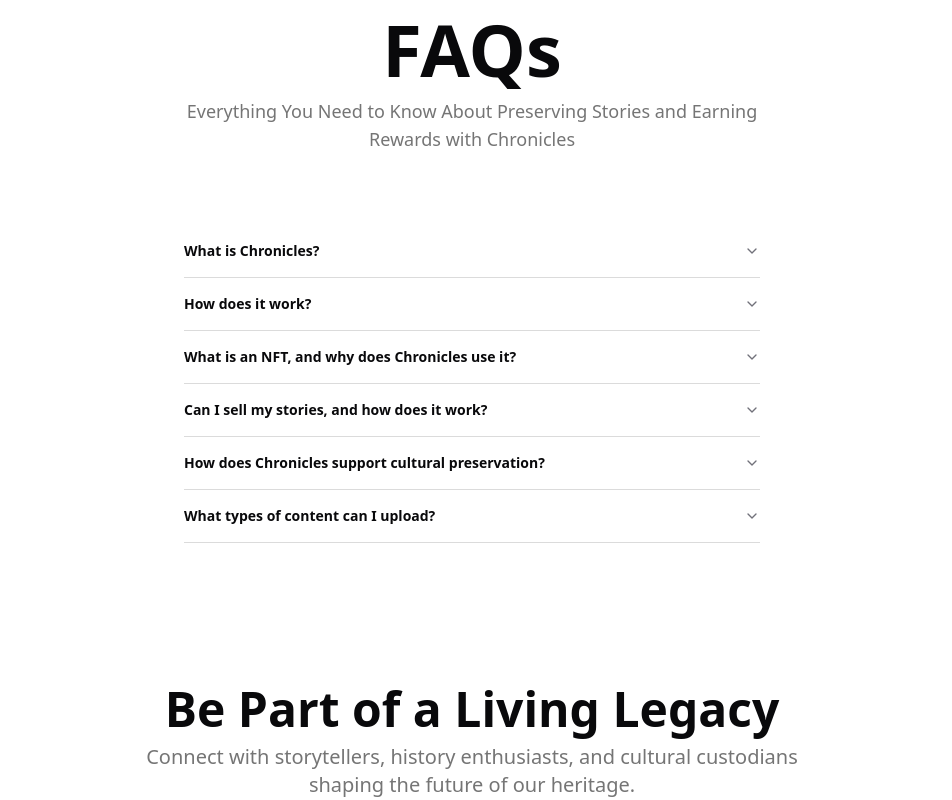
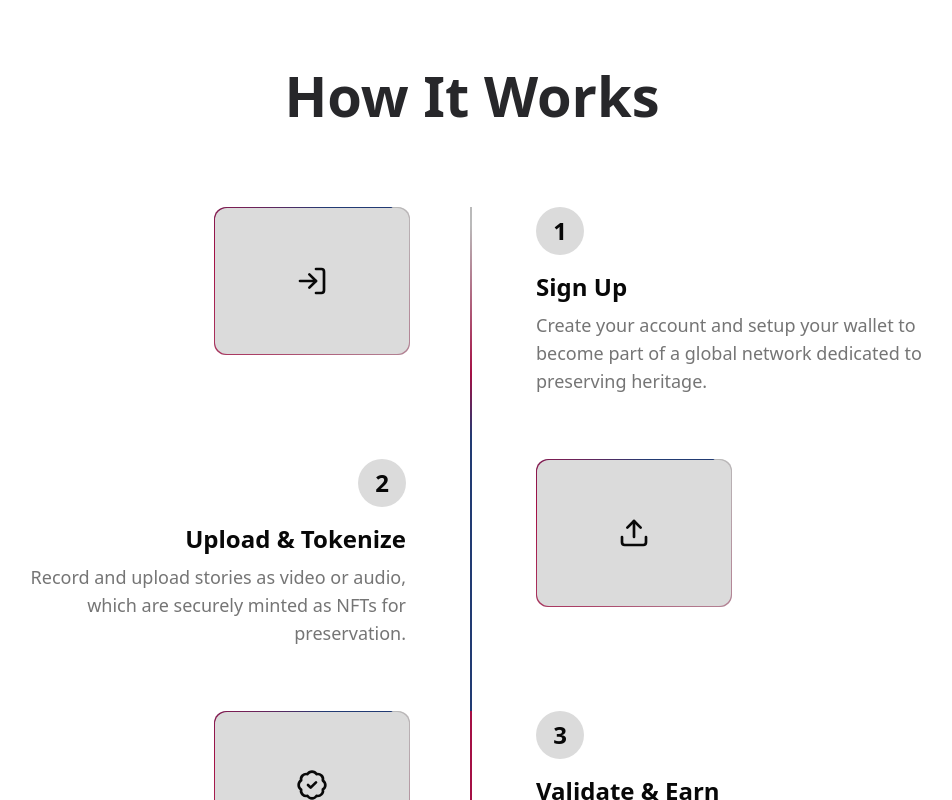
Before and after one commit to Pekumiiix/Chronicles, a Next.js app: page / in a window 1280 px wide. Shown: the top 800 px of the page, without its empty margins (168-1120 px from the left). Built offline with nearby package versions, Linux system fonts and the light colour scheme.

Commit message:
developed the "how it woks" section

```diff
--- /dev/null
+++ b/app/(landing-page)/components/animated-border-wrapper.tsx
@@ -0,0 +1,11 @@
+export default function AnimatedBorderWrapper({
+  children,
+}: {
+  children: React.ReactNode;
+}) {
+  return (
+    <div className="card-wrapper w-[196px] h-[148px] rounded-xl">
+      {children}
+    </div>
+  );
+}
--- a/app/(landing-page)/page.tsx
+++ b/app/(landing-page)/page.tsx
@@ -1,9 +1,12 @@
 import FaqSection from "./sections/faq";
+import HowItWorks from "./sections/how-it-works";
 import JoinUs from "./sections/join-us";
 
 export default function LandingPage() {
   return (
     <>
+      <HowItWorks />
+
       <FaqSection />
 
       <JoinUs />
--- /dev/null
+++ b/app/(landing-page)/sections/how-it-works.tsx
@@ -0,0 +1,110 @@
+import { ReactElement } from "react";
+import AnimatedBorderWrapper from "../components/animated-border-wrapper";
+import { LogInIcon } from "lucide-react";
+import { UploadIcon } from "lucide-react";
+import { BadgeCheck } from "lucide-react";
+
+export default function HowItWorks() {
+  return (
+    <section className="py-16 px-32 flex flex-col gap-[72px] items-center">
+      <p className="text-foregrpund text-[56px] leading-[62px] font-extrabold">
+        How It Works
+      </p>
+
+      <div className="flex flex-col items-center py-[9px] max-w-[1110px]">
+        {steps.map((item: StepsProp, index: number) => (
+          <Steps
+            key={index}
+            icon={item.icon}
+            number={index + 1}
+            title={item.title}
+            caption={item.caption}
+          />
+        ))}
+      </div>
+    </section>
+  );
+}
+
+function Steps({ icon, number, title, caption }: StepComponentProp) {
+  return (
+    <div
+      className={`flex ${
+        number % 2 ? "flex-row" : "flex-row-reverse"
+      } max-w-[1110px]`}
+    >
+      <div
+        className={`flex ${
+          number % 2 ? "justify-end" : "justify-start"
+        } px-16 pb-16 w-[555px]`}
+      >
+        <AnimatedBorderWrapper>
+          <div className="absolute w-[calc(100%-2px)] h-[calc(100%-2px)] bg-stroke rounded-xl flex items-center justify-center">
+            {icon}
+          </div>
+        </AnimatedBorderWrapper>
+      </div>
+
+      <div
+        className={`flex flex-col w-[555px] px-16 pb-16 ${
+          number % 2
+            ? "gradient-border-left items-start -ml-1"
+            : "gradient-border-right items-end"
+        } ${number === 3 && "gradient-border-left-2"} gap-4`}
+      >
+        <p className="bg-stroke w-12 h-12 rounded-full text-[#080808] text-2xl font-semibold flex items-center justify-center">
+          {number}
+        </p>
+
+        <div
+          className={`flex flex-col gap-2 ${
+            number % 2 ? "items-start" : "items-end"
+          }`}
+        >
+          <p className="text-[#080808] text-2xl font-semibold">{title}</p>
+          <p
+            className={`text-caption text-lg ${
+              number % 2 ? "text-left" : "text-right"
+            }`}
+          >
+            {caption}
+          </p>
+        </div>
+      </div>
+    </div>
+  );
+}
+
+const steps: StepsProp[] = [
+  {
+    icon: <LogInIcon size={`32px`} color="#080808" />,
+    title: "Sign Up",
+    caption:
+      "Create your account and setup your wallet to become part of a global network dedicated to preserving heritage.",
+  },
+  {
+    icon: <UploadIcon size={`32px`} color="#080808" />,
+    title: "Upload & Tokenize",
+    caption:
+      "Record and upload stories as video or audio, which are securely minted as NFTs for preservation.",
+  },
+  {
+    icon: <BadgeCheck size={`32px`} color="#080808" />,
+    title: "Validate & Earn",
+    caption:
+      "Contribute to authenticating content to earn rewards, or sell your tokenized collections to interested buyers.",
+  },
+];
+
+interface StepsProp {
+  icon: ReactElement;
+  title: string;
+  caption: string;
+}
+
+interface StepComponentProp {
+  icon: ReactElement;
+  number: number;
+  title: string;
+  caption: string;
+}
--- a/app/globals.css
+++ b/app/globals.css
@@ -1,4 +1,4 @@
-@import url("https://fonts.googleapis.com/css2?family=Inter:ital,opsz,wght@0,14..32,100..900;1,14..32,100..900&family=Roboto:ital,wght@0,100;0,300;0,400;0,500;0,700;0,900;1,100;1,300;1,400;1,500;1,700;1,900&display=swap");
+/* @import url("https://fonts.googleapis.com/css2?family=Inter:ital,opsz,wght@0,14..32,100..900;1,14..32,100..900&family=Roboto:ital,wght@0,100;0,300;0,400;0,500;0,700;0,900;1,100;1,300;1,400;1,500;1,700;1,900&display=swap"); */
 
 @tailwind base;
 @tailwind components;
@@ -11,24 +11,24 @@
 @layer base {
   :root {
     --background: 0 0% 100%;
-    --foreground: 240 10% 3.9%;
+    --foreground: 240, 4%, 16%;
     --card: 0 0% 100%;
-    --card-foreground: 240 10% 3.9%;
+    --card-foreground: 0 0% 3.9%;
     --popover: 0 0% 100%;
-    --popover-foreground: 240 10% 3.9%;
-    --primary: 240 5.9% 10%;
+    --popover-foreground: 0 0% 3.9%;
+    --primary: 0 0% 9%;
     --primary-foreground: 0 0% 98%;
-    --secondary: 240 4.8% 95.9%;
-    --secondary-foreground: 240 5.9% 10%;
-    --muted: 240 4.8% 95.9%;
-    --muted-foreground: 240 3.8% 46.1%;
-    --accent: 240 4.8% 95.9%;
-    --accent-foreground: 240 5.9% 10%;
+    --secondary: 0 0% 96.1%;
+    --secondary-foreground: 0 0% 9%;
+    --muted: 0 0% 96.1%;
+    --muted-foreground: 0 0% 45.1%;
+    --accent: 0 0% 96.1%;
+    --accent-foreground: 0 0% 9%;
     --destructive: 0 84.2% 60.2%;
     --destructive-foreground: 0 0% 98%;
-    --border: 240 5.9% 90%;
-    --input: 240 5.9% 90%;
-    --ring: 240 10% 3.9%;
+    --border: 0, 0%, 46%, 1;
+    --input: 0 0% 89.8%;
+    --ring: 0 0% 3.9%;
     --chart-1: 12 76% 61%;
     --chart-2: 173 58% 39%;
     --chart-3: 197 37% 24%;
@@ -37,25 +37,25 @@
     --radius: 0.5rem;
   }
   .dark {
-    --background: 240 10% 3.9%;
+    --background: 0 0% 3.9%;
     --foreground: 0 0% 98%;
-    --card: 240 10% 3.9%;
+    --card: 0 0% 3.9%;
     --card-foreground: 0 0% 98%;
-    --popover: 240 10% 3.9%;
+    --popover: 0 0% 3.9%;
     --popover-foreground: 0 0% 98%;
     --primary: 0 0% 98%;
-    --primary-foreground: 240 5.9% 10%;
-    --secondary: 240 3.7% 15.9%;
+    --primary-foreground: 0 0% 9%;
+    --secondary: 0 0% 14.9%;
     --secondary-foreground: 0 0% 98%;
-    --muted: 240 3.7% 15.9%;
-    --muted-foreground: 240 5% 64.9%;
-    --accent: 240 3.7% 15.9%;
+    --muted: 0 0% 14.9%;
+    --muted-foreground: 0 0% 63.9%;
+    --accent: 0 0% 14.9%;
     --accent-foreground: 0 0% 98%;
     --destructive: 0 62.8% 30.6%;
     --destructive-foreground: 0 0% 98%;
-    --border: 240 3.7% 15.9%;
-    --input: 240 3.7% 15.9%;
-    --ring: 240 4.9% 83.9%;
+    --border: 0 0% 14.9%;
+    --input: 0 0% 14.9%;
+    --ring: 0 0% 83.1%;
     --chart-1: 220 70% 50%;
     --chart-2: 160 60% 45%;
     --chart-3: 30 80% 55%;
@@ -72,3 +72,49 @@
     @apply bg-background text-foreground;
   }
 }
+
+.gradient-border-left {
+  border-left: 2px solid transparent; /* Required as a fallback */
+  border-image-source: linear-gradient(
+    180deg,
+    #bababa 8%,
+    #a41045 66%,
+    #223b73 90.5%
+  );
+  border-image-slice: 2;
+}
+
+.gradient-border-right {
+  border-right: 2px solid transparent; /* Required as a fallback */
+  border-image-source: linear-gradient(
+    180deg,
+    #223b73 100%,
+    #bababa 100%,
+    #a41045 100%
+  );
+  border-image-slice: 2;
+}
+
+.gradient-border-left-2 {
+  border-left: 2px solid transparent; /* Required as a fallback */
+  border-image-source: linear-gradient(
+    180deg,
+    #a41045 100%,
+    #223b73 100%,
+    #1f1f1f 100%,
+    #141414 100%
+  );
+  border-image-slice: 2;
+}
+
+@layer utilities {
+  .card-wrapper {
+    @apply relative bg-stroke overflow-hidden flex items-center justify-center;
+  }
+
+  .card-wrapper::before {
+    background: conic-gradient(#bababa 0%, #a41045 66%, #223b73 90%);
+
+    @apply absolute h-[175%] w-[175%] -left-[37.5%] -top-[37.5%] content-[''] animate-border-spin;
+  }
+}
--- a/tailwind.config.ts
+++ b/tailwind.config.ts
@@ -79,10 +79,16 @@
             height: "0",
           },
         },
+        "border-spin": {
+          "100%": {
+            transform: "rotate(-360deg)",
+          },
+        },
       },
       animation: {
         "accordion-down": "accordion-down 0.2s ease-out",
         "accordion-up": "accordion-up 0.2s ease-out",
+        "border-spin": "border-spin 7s linear infinite",
       },
     },
   },
```
